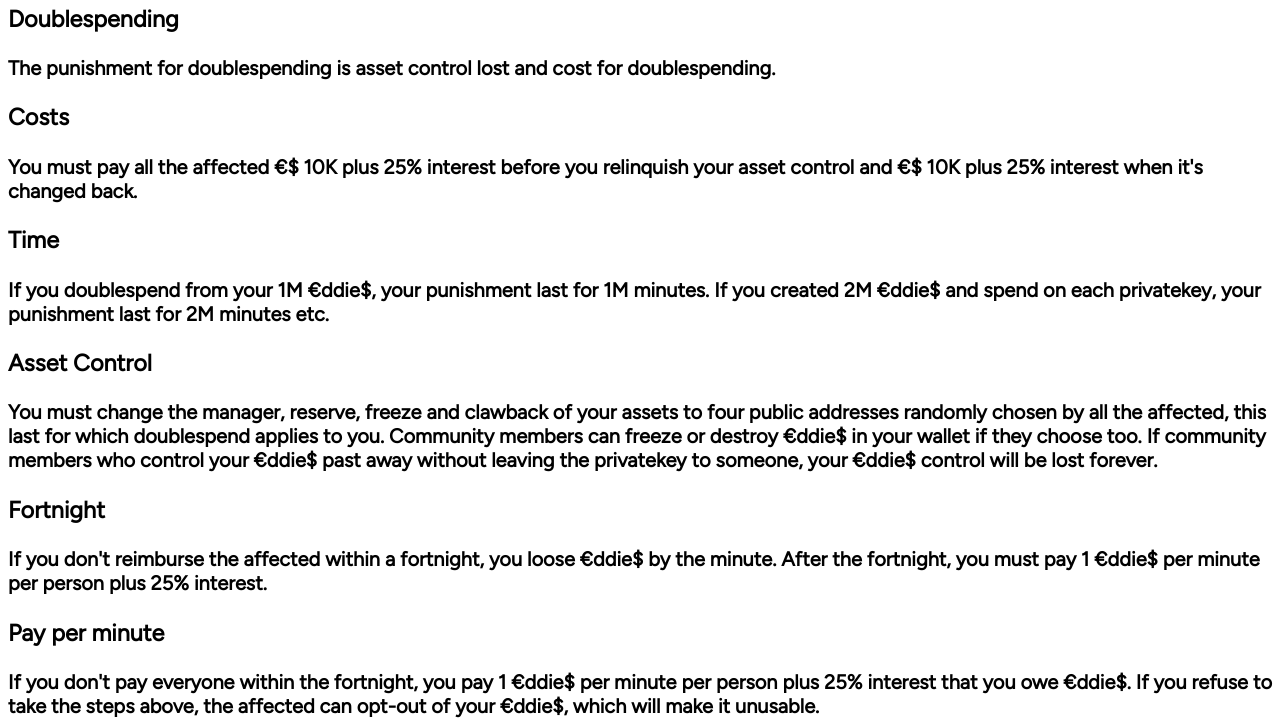
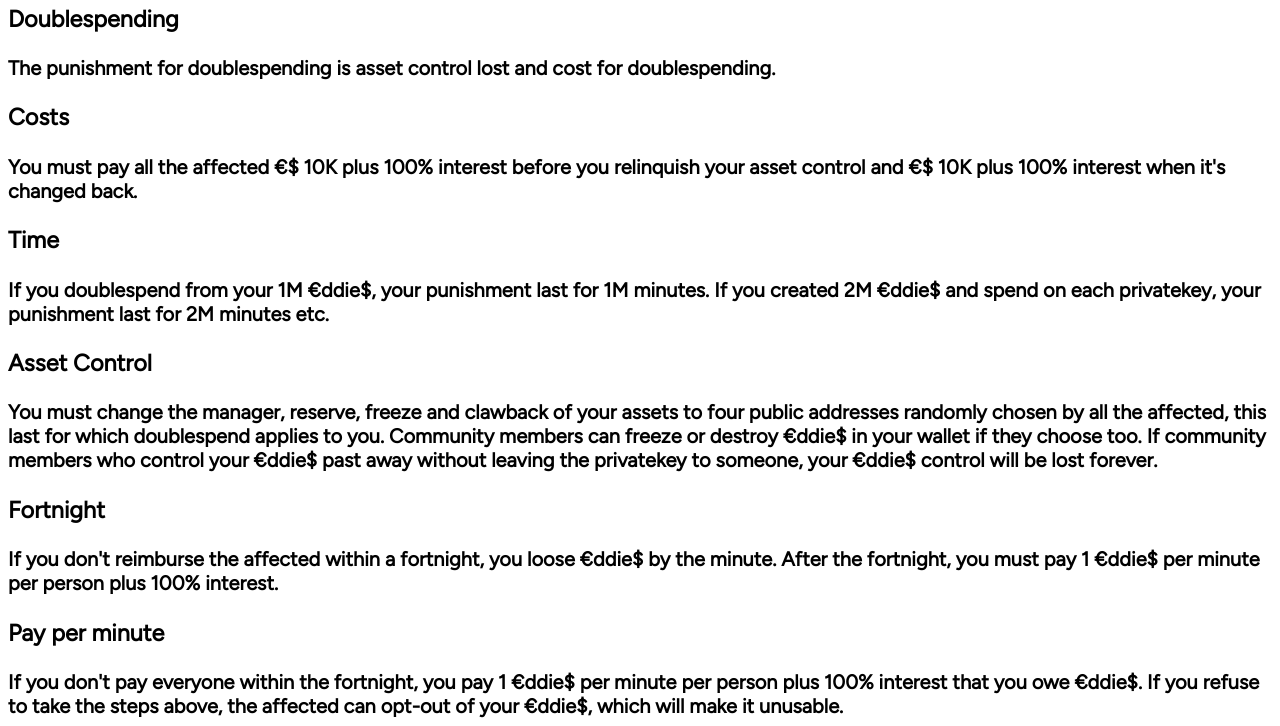
Before and after one commit to equin001/2, a plain HTML site: page index.html in a window 1280 px wide. Shown: the part 97-823 px from the top of the page. Drawn offline with Linux system fonts and the light colour scheme.

Commit message:
Update index.html

```diff
--- a/index.html
+++ b/index.html
@@ -15,7 +15,7 @@ body {
 <b>The punishment for doublespending is asset control lost and cost for doublespending. <b>
 
 <h3>Costs</h3>
-<b>You must pay all the affected €$ 10K plus 25% interest before you relinquish your asset control and €$ 10K plus 25% interest when it's changed back. <b>
+<b>You must pay all the affected €$ 10K plus 100% interest before you relinquish your asset control and €$ 10K plus 100% interest when it's changed back. <b>
 
 <h3>Time</h3>
 <b>If you doublespend from your 1M €ddie$, your punishment last for 1M minutes. If you created 2M €ddie$ and spend on each privatekey, your punishment last for 2M minutes etc.<b>
@@ -24,10 +24,10 @@ body {
 <b>You must change the manager, reserve, freeze and clawback of your assets to four public addresses randomly chosen by all the affected, this last for which doublespend applies to you. Community members can freeze or destroy €ddie$ in your wallet if they choose too. If community members who control your €ddie$ past away without leaving the privatekey to someone, your €ddie$ control will be lost forever.<b>
 
 <h3>Fortnight</h3>
-<b>If you don't reimburse the affected within a fortnight, you loose €ddie$ by the minute. After the fortnight, you must pay 1 €ddie$ per minute per person plus 25% interest. <b>
+<b>If you don't reimburse the affected within a fortnight, you loose €ddie$ by the minute. After the fortnight, you must pay 1 €ddie$ per minute per person plus 100% interest. <b>
 
 <h3>Pay per minute</h3>
-<b>If you don't pay everyone within the fortnight, you pay 1 €ddie$ per minute per person plus 25% interest that you owe €ddie$. If you refuse to take the steps above, the affected can opt-out of your €ddie$, which will make it unusable.<b>
+<b>If you don't pay everyone within the fortnight, you pay 1 €ddie$ per minute per person plus 100% interest that you owe €ddie$. If you refuse to take the steps above, the affected can opt-out of your €ddie$, which will make it unusable.<b>
 
 
 
```
